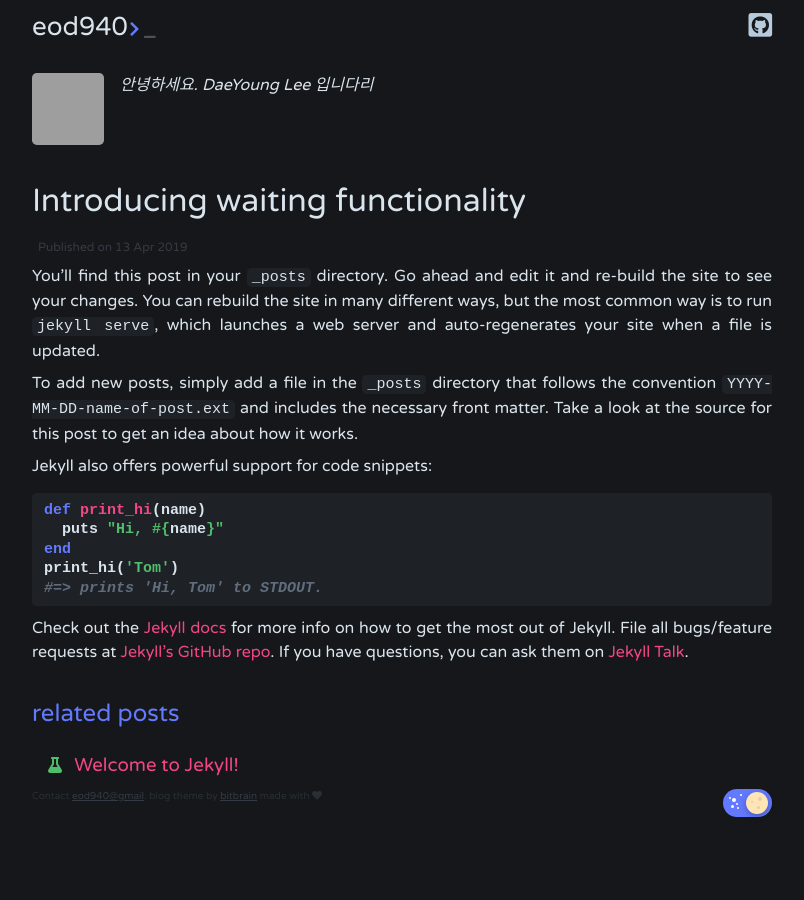
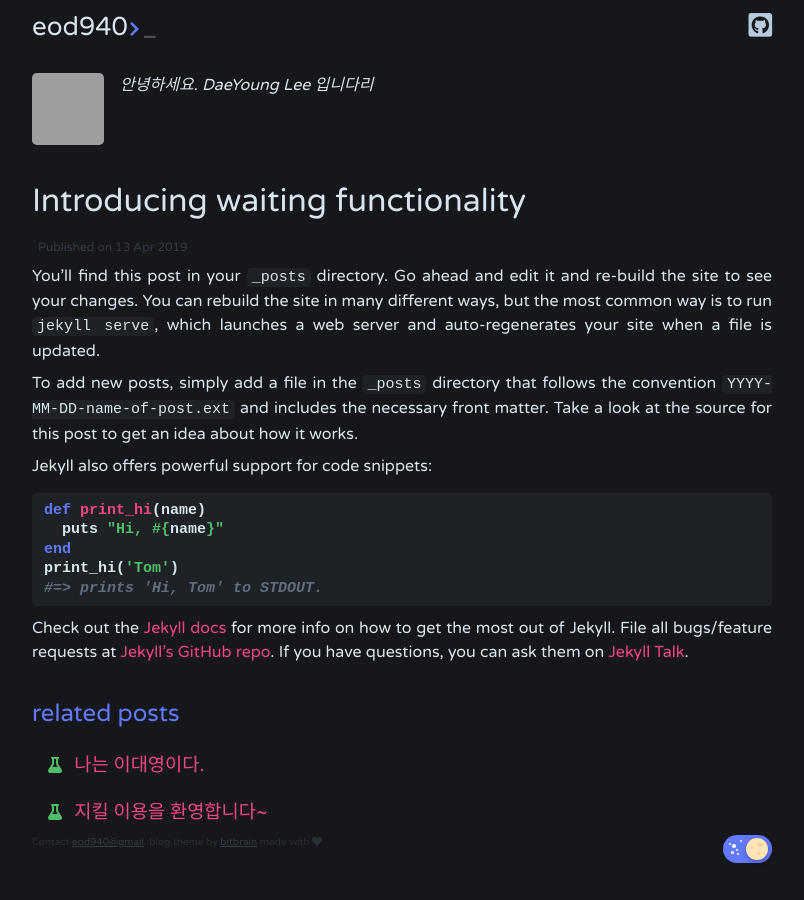
Before and after one commit to eod940/eod940.github.io, a Jekyll site: the page built from _posts/2019-04-13-introduction-to-waiting.md, in a window 1280 px wide. Shown: the whole page, without its empty margins (238-1042 px from the left). Built offline with Jekyll 4.4.1, drawn with Linux system fonts in a browser that asks for light colours; grey boxes are pictures that could not be loaded.

Commit message:
201226 post 1

````diff
--- a/_posts/2020-12-26-post.md
+++ b/_posts/2020-12-26-post.md
@@ -1,10 +1,8 @@
 ---
 layout: post
-title:  "Welcome to Jekyll!"
+title:  지킬 이용을 환영합니다~
 description: this article explains something and gives a brief introduction.
-tags: welcome introduction
+tags: 자기소개
 ---
 
-say hi bye
-<hr>
-안녕맨
+반갑습니다.
--- /dev/null
+++ b/_posts/2020-12-26-post2.md
@@ -0,0 +1,13 @@
+---
+layout: post
+title:  나는 이대영이다.
+description: 나는 이대영이다 ㅋ
+tags: 자기소개
+---
+
+# 자기소개-
+
+안녕. 내 이름은 이대영 ㅋ 반갑다 ㅋ
+```
+print(gg)
+```
````
